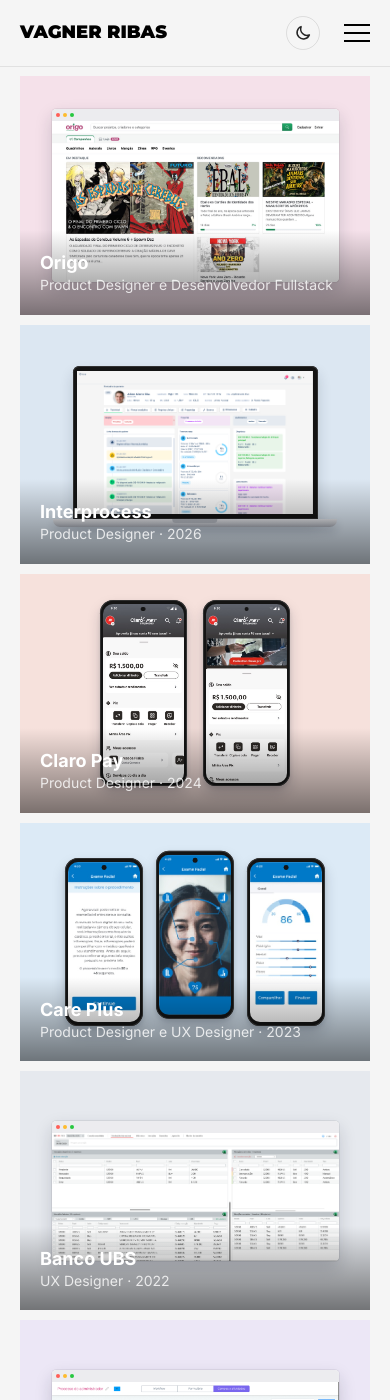
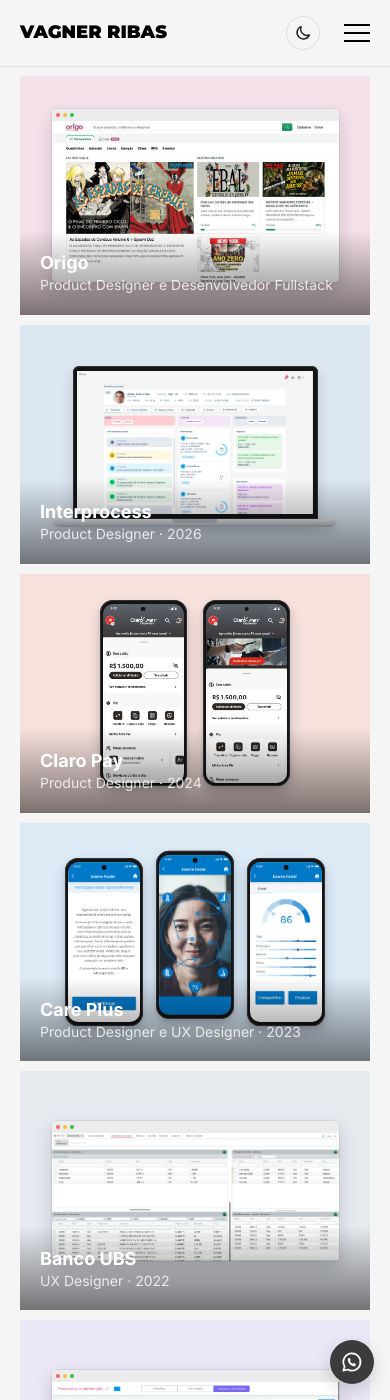
Before and after one commit to vameri/vameri.github.io, a Jekyll site: the page built from index.html, in a window 390 px wide and 1400 px high, scrolled down 447 px. Built offline with Jekyll 4.4.1, drawn with Linux system fonts in a browser that asks for light colours.

Commit message:
Add WhatsApp floating button with localized tooltip
- Discreet round button at the bottom right with a "Vamos conversar?"
  tooltip (pt/en/es), shown on hover and once per visit
- Opens WhatsApp with a ready message in the page language
- Lifts above the footer so it never covers the social links

```diff
--- a/_data/i18n.yml
+++ b/_data/i18n.yml
@@ -1,5 +1,7 @@
 # Interface strings per language. Portuguese (pt) is the default.
 pt:
+  whatsapp_label: "Vamos conversar?"
+  whatsapp_message: "Olá, Vagner! Vi seu portfólio e gostaria de conversar."
   theme_dark: Ativar modo escuro
   theme_light: Ativar modo claro
   seo_title: "Vagner Ribas | Product Designer, Front End e Product Engineer · Especialista em IA"
@@ -40,6 +42,8 @@ pt:
   cv_note: ""
 
 en:
+  whatsapp_label: "Let's talk?"
+  whatsapp_message: "Hi Vagner! I saw your portfolio and would like to talk."
   theme_dark: Switch to dark mode
   theme_light: Switch to light mode
   seo_title: "Vagner Ribas | Product Designer, Front End Developer & Product Engineer · AI Specialist"
@@ -80,6 +84,8 @@ en:
   cv_note: In Portuguese.
 
 es:
+  whatsapp_label: "¿Conversamos?"
+  whatsapp_message: "¡Hola, Vagner! Vi tu portafolio y me gustaría conversar."
   theme_dark: Activar modo oscuro
   theme_light: Activar modo claro
   seo_title: "Vagner Ribas | Product Designer, Front End y Product Engineer · Especialista en IA"
--- a/_data/seo.yml
+++ b/_data/seo.yml
@@ -2,6 +2,7 @@
 name: Vagner Ribas
 photo: /assets/images/vagner-ribas.jpg
 email: vameri@gmail.com
+whatsapp: "5551993573343"
 city: Porto Alegre
 region: RS
 country: BR
--- /dev/null
+++ b/_includes/whatsapp.html
@@ -0,0 +1,10 @@
+{%- assign t = site.data.i18n[page.lang] | default: site.data.i18n.pt -%}
+<a class="wa-float" href="https://wa.me/{{ site.data.seo.whatsapp }}?text={{ t.whatsapp_message | uri_escape }}" target="_blank" rel="noopener noreferrer" aria-label="{{ t.whatsapp_label }} WhatsApp">
+  <span class="wa-float__tip" aria-hidden="true">{{ t.whatsapp_label }}</span>
+  <span class="wa-float__btn" aria-hidden="true">
+    <svg viewBox="0 0 24 24" width="22" height="22">
+      <path d="M12 2.6a9.4 9.4 0 0 0-8.1 14.2L2.6 21.4l4.7-1.2A9.4 9.4 0 1 0 12 2.6z" fill="none" stroke="currentColor" stroke-width="1.9" stroke-linejoin="round"/>
+      <path d="M9.2 7.6c.3 0 .5.1.6.4l.7 1.7c.1.2 0 .5-.1.7l-.6.7c.6 1.2 1.6 2.2 2.8 2.8l.7-.6c.2-.2.5-.2.7-.1l1.7.7c.3.1.4.4.4.6v.9c0 .7-.6 1.2-1.3 1.2C10.8 16.6 7.4 13.2 7.4 9.2c0-.7.5-1.3 1.2-1.3z" fill="currentColor"/>
+    </svg>
+  </span>
+</a>
--- a/_layouts/default.html
+++ b/_layouts/default.html
@@ -78,6 +78,8 @@
       {{ content }}
     </main>
 
+    {% include whatsapp.html %}
+
     <footer class="footer">
       <div class="footer-container">
         <p class="copyright">Vagner Ribas &copy; {{ site.time | date: "%Y" }}</p>
--- a/assets/css/master.css
+++ b/assets/css/master.css
@@ -839,3 +839,57 @@ article.list p { margin: 0; }
 :root[data-theme="dark"] .device-phone { box-shadow: inset 0 0 0 .35cqh #3a3a3a, 0 0 0 1px rgba(255, 255, 255, .08), 0 3cqh 6cqh rgba(0, 0, 0, .45); }
 :root[data-theme="dark"] .post-item__img,
 :root[data-theme="dark"] .about-photo { box-shadow: 0 0 0 1px var(--line); }
+
+/* WhatsApp floating button (bottom right) */
+.wa-float {
+  position: fixed;
+  right: 24px;
+  bottom: calc(24px + var(--wa-lift, 0px));
+  z-index: 8;
+  display: flex;
+  align-items: center;
+  gap: 10px;
+  text-decoration: none;
+}
+.wa-float__btn {
+  display: inline-flex;
+  align-items: center;
+  justify-content: center;
+  width: 48px;
+  height: 48px;
+  border-radius: 50%;
+  background: var(--heading);
+  color: var(--on-heading);
+  box-shadow: 0 6px 18px rgba(0, 0, 0, .18);
+  opacity: .88;
+  transition: opacity .2s ease, transform .2s ease, background .2s ease;
+}
+.wa-float__tip {
+  padding: 7px 14px;
+  border-radius: 100px;
+  background: var(--surface);
+  color: var(--heading);
+  font-size: 14px;
+  font-weight: 600;
+  white-space: nowrap;
+  box-shadow: 0 0 0 1px var(--line-strong), 0 6px 18px rgba(0, 0, 0, .1);
+  opacity: 0;
+  transform: translateX(8px);
+  pointer-events: none;
+  transition: opacity .2s ease, transform .2s ease;
+}
+.wa-float:hover .wa-float__btn,
+.wa-float:focus-visible .wa-float__btn { opacity: 1; transform: translateY(-2px); background: var(--accent); }
+.wa-float:hover .wa-float__tip,
+.wa-float:focus-visible .wa-float__tip,
+.wa-float.is-hinting .wa-float__tip { opacity: 1; transform: translateX(0); }
+.wa-float:focus-visible { outline: none; }
+.wa-float:focus-visible .wa-float__btn { box-shadow: 0 0 0 3px var(--bg), 0 0 0 5px var(--accent); }
+body.menu-open .wa-float { opacity: 0; pointer-events: none; }
+@media (max-width: 767px) {
+  .wa-float { right: 16px; bottom: calc(16px + var(--wa-lift, 0px)); }
+  .wa-float__btn { width: 44px; height: 44px; }
+}
+@media (prefers-reduced-motion: reduce) {
+  .wa-float__btn, .wa-float__tip { transition: none; }
+}
```
Also changed, not shown: other parts of _layouts/default.html (+27 -1 lines).
